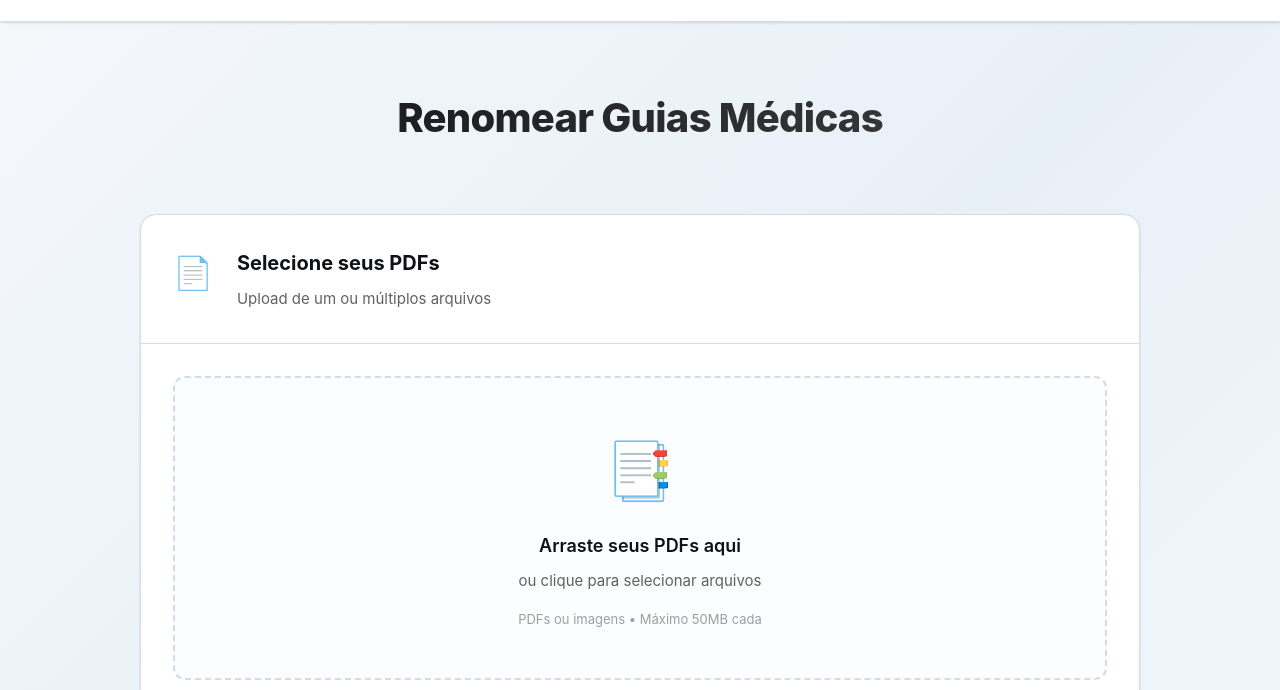
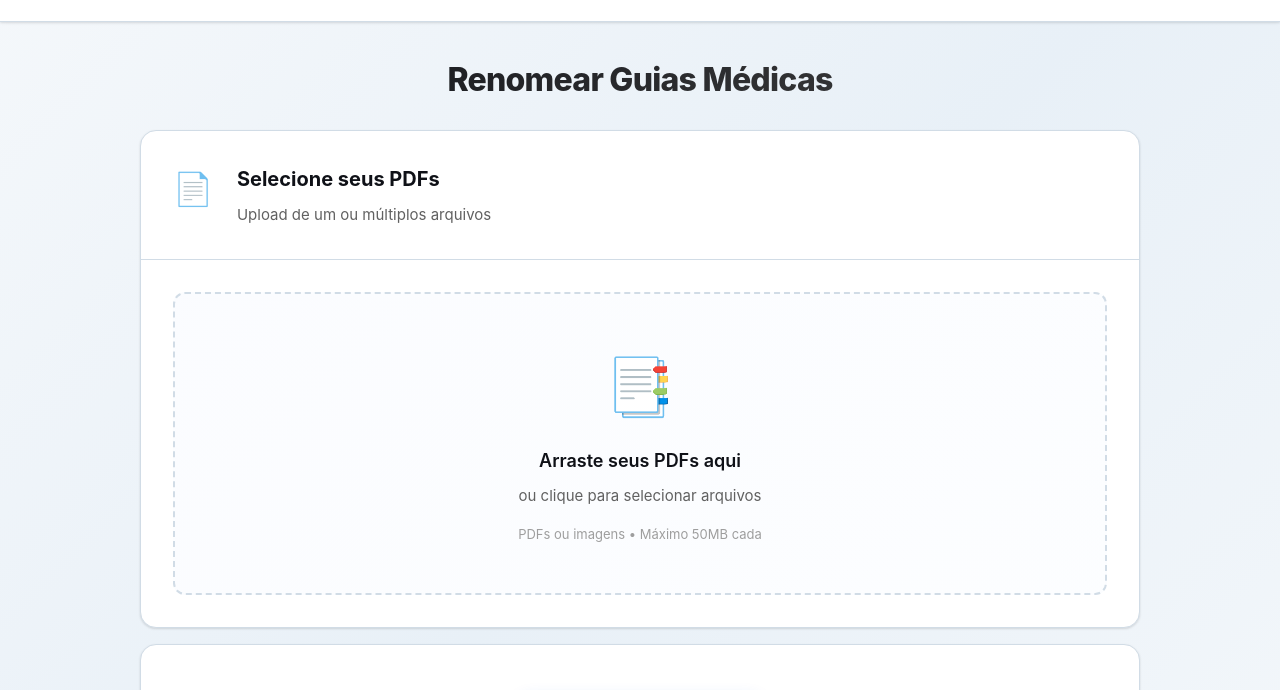
Before and after one commit to GutierreZ-bit/gt, a website: page index.html in a window 1280 px wide. Shown: the part 85-775 px from the top of the page. Drawn offline with nearby package versions, Linux system fonts and the light colour scheme.

Commit message:
fix: Reduzir paddings e margins - layout visível sem scroll

```diff
--- a/generator-styles.css
+++ b/generator-styles.css
@@ -166,7 +166,7 @@ body {
 ================================ */
 .main-content {
   flex: 1;
-  padding: var(--space-3xl) var(--space-xl);
+  padding: var(--space-xl) var(--space-lg);
 }
 
 .container {
@@ -179,7 +179,7 @@ body {
 ================================ */
 .hero-section {
   text-align: center;
-  margin-bottom: var(--space-3xl);
+  margin-bottom: var(--space-lg);
   animation: slideInDown 600ms var(--ease-smooth);
 }
 
--- a/guide-number-styles.css
+++ b/guide-number-styles.css
@@ -62,15 +62,15 @@ body {
 main {
   width: min(100%, var(--container-width));
   margin-inline: auto;
-  padding: 2rem;
+  padding: 1rem;
 }
 
 /* ================================
    HERO SECTION
 ================================ */
 .hero {
-  padding: 2rem;
-  margin-bottom: 2rem;
+  padding: 1.5rem;
+  margin-bottom: 1.5rem;
   border-radius: var(--radius-lg);
   background: radial-gradient(circle at top left, rgba(255, 255, 255, 0.24), transparent 24%),
     linear-gradient(135deg, #0f4afc 0%, #2563eb 40%, #60a5fa 100%);
--- a/styles.css
+++ b/styles.css
@@ -161,7 +161,7 @@ body {
 ================================ */
 .main-content {
   flex: 1;
-  padding: var(--space-3xl) var(--space-xl);
+  padding: var(--space-xl) var(--space-lg);
 }
 
 .container {
@@ -174,7 +174,7 @@ body {
 ================================ */
 .hero-section {
   text-align: center;
-  margin-bottom: var(--space-3xl);
+  margin-bottom: var(--space-lg);
   animation: slideInDown 600ms var(--ease-smooth);
 }
 
@@ -191,10 +191,10 @@ body {
 }
 
 .hero-title {
-  font-size: 2.5rem;
+  font-size: 2rem;
   font-weight: 800;
   color: var(--text-primary);
-  margin-bottom: var(--space-lg);
+  margin-bottom: var(--space-md);
   letter-spacing: -0.75px;
   background: linear-gradient(135deg, var(--text-primary) 0%, var(--text-secondary) 100%);
   -webkit-background-clip: text;
@@ -203,11 +203,11 @@ body {
 }
 
 .hero-subtitle {
-  font-size: 1.125rem;
+  font-size: 0.95rem;
   color: var(--text-secondary);
   max-width: 600px;
   margin: 0 auto;
-  line-height: 1.7;
+  line-height: 1.6;
 }
 
 /* ================================
@@ -215,9 +215,9 @@ body {
 ================================ */
 .grid-layout {
   display: grid;
-  grid-template-columns: repeat(auto-fit, minmax(400px, 1fr));
-  gap: var(--space-xl);
-  margin-bottom: var(--space-xl);
+  grid-template-columns: repeat(auto-fit, minmax(380px, 1fr));
+  gap: var(--space-lg);
+  margin-bottom: var(--space-md);
 }
 
 @media (max-width: 768px) {
```
